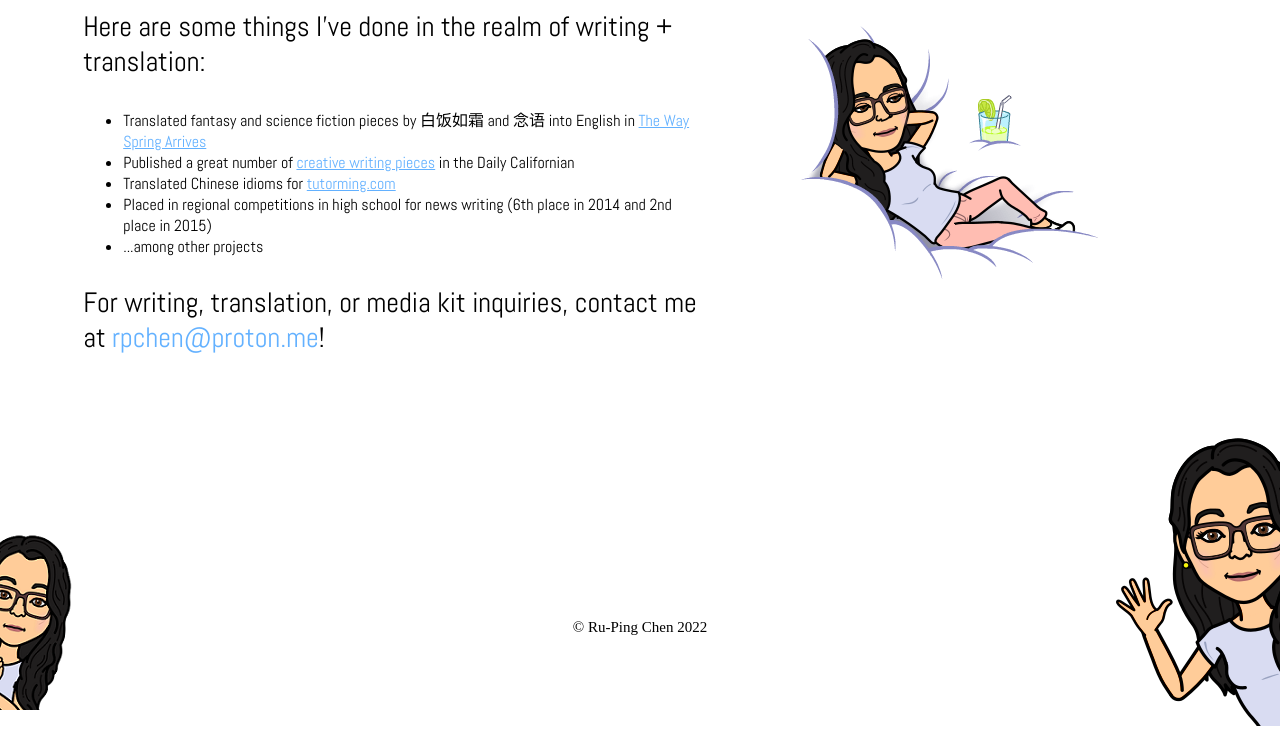
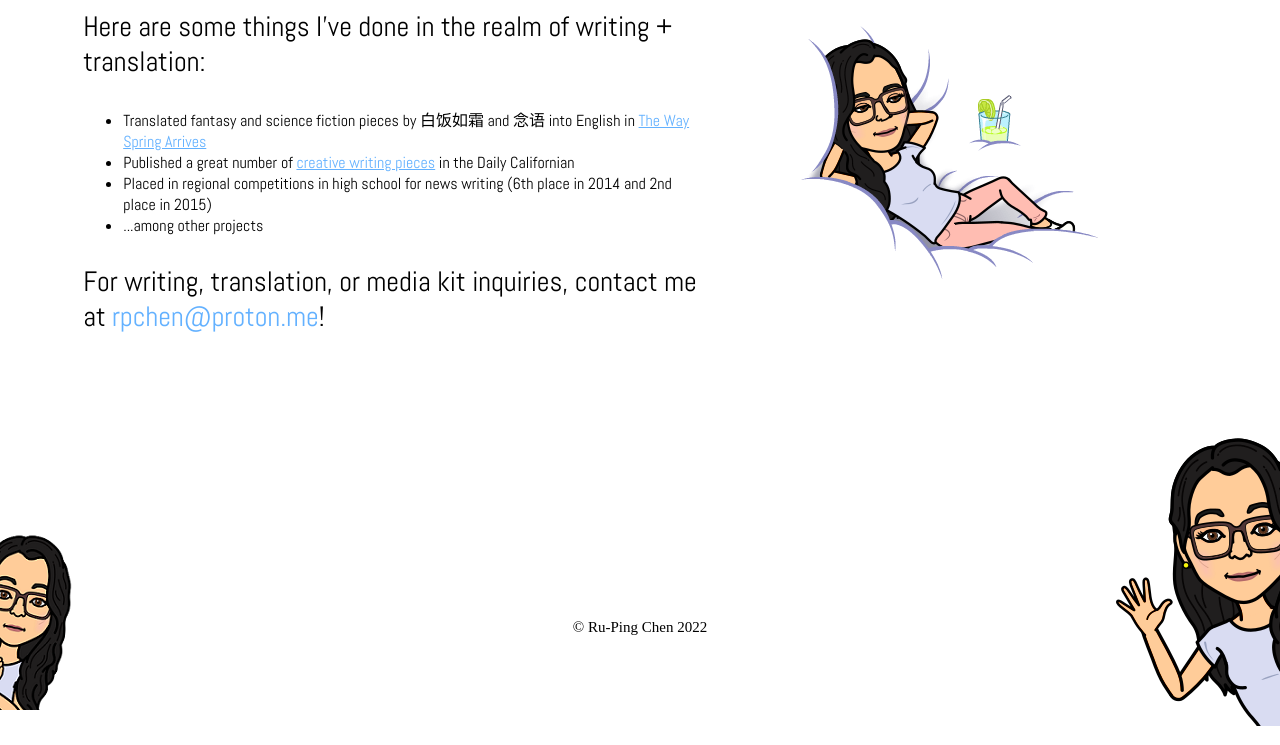
Before and after one commit to rowiehen/rupingchen.github.io, a plain HTML site: page writing_translation.html in a window 1280 px wide. Shown: the part 119-864 px from the top of the page. Drawn offline with nearby package versions, Linux system fonts and the light colour scheme; a web font is replaced by a local one.

Commit message:
Update writing_translation.html

```diff
--- a/writing_translation.html
+++ b/writing_translation.html
@@ -23,7 +23,7 @@
 			<ul>
 				<li>Translated fantasy and science fiction pieces by 白饭如霜 and 念语 into English in  <span class="first-load" style="color: #63b1ff; text-decoration: underline;"><a href="https://www.tor.com/2021/10/04/winter-came-now-spring-arrives-announcing-the-table-of-contents-for-the-way-spring-arrives/">The Way Spring Arrives</a></span></li>
 				<li>Published a great number of <span class="first-load" style="color: #63b1ff; text-decoration: underline;"><a href="https://www.dailycal.org/author/rupingchen/">creative writing pieces</a></span> in the Daily Californian</li>
-				<li>Translated Chinese idioms for <span class="first-load" style="color: #63b1ff; text-decoration: underline;"><a href="http://blog.tutorming.com/mandarin-chinese-learning-tips/author/ru-ping-chen">tutorming.com</a></span></li>
+				<!--<li>Translated idioms for <span class="first-load" style="color: #63b1ff; text-decoration: underline;"><a href="http://blog.tutorming.com/mandarin-chinese-learning-tips/author/ru-ping-chen">tutorming.com</a></span></li>-->
 				<li>Placed in regional competitions in high school for news writing (6th place in 2014 and 2nd place in 2015)</li>
 				<li>...among other projects</li>
 
```
